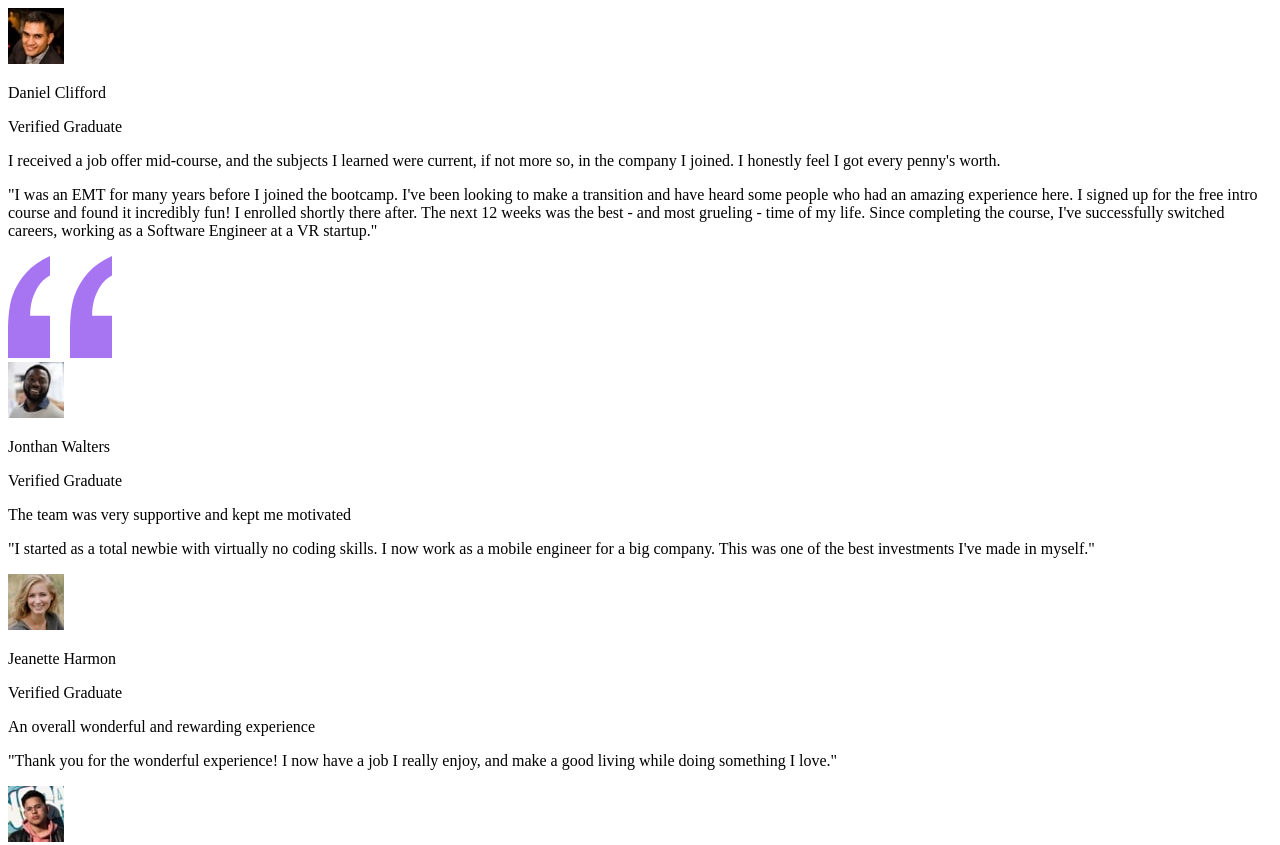
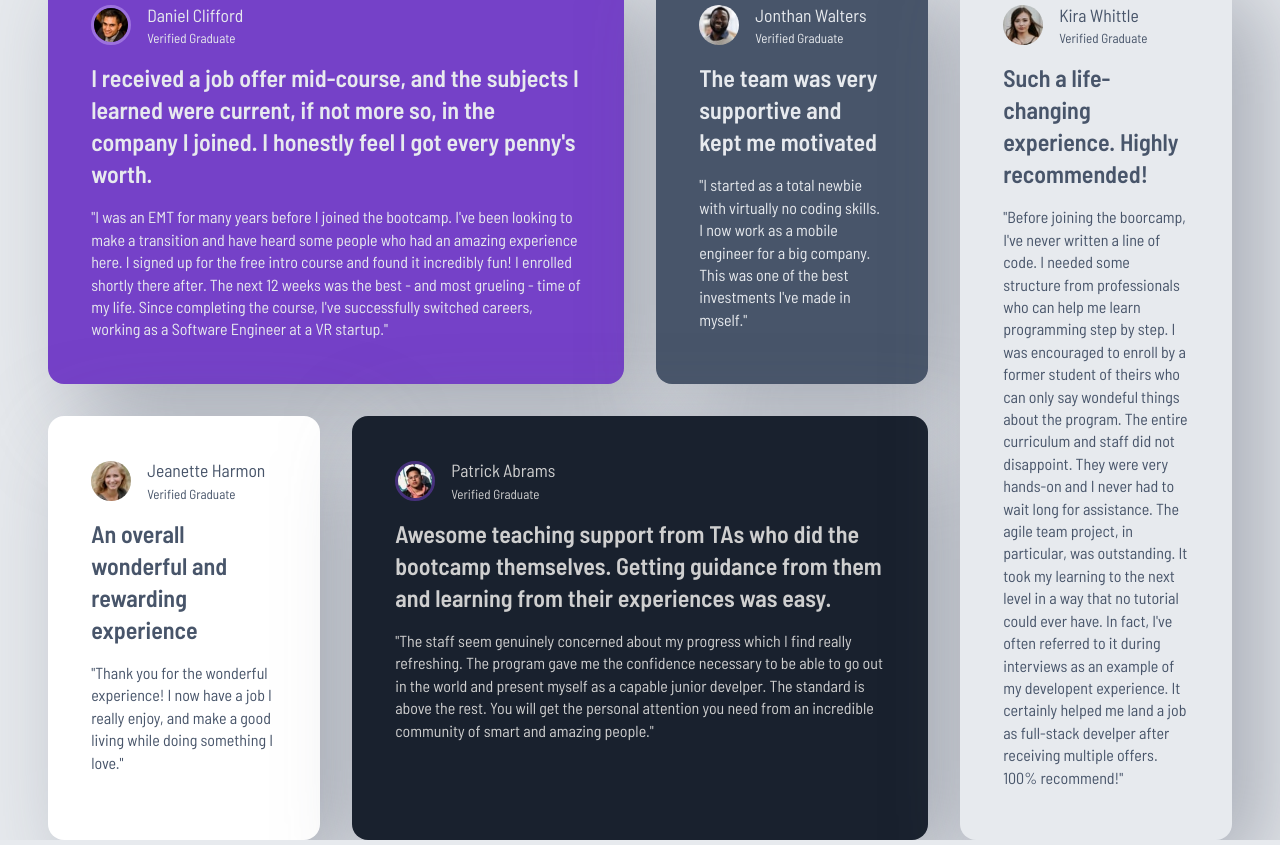
Before and after one commit to YoussefTK35/testimonials-grid-section, a plain HTML site: page index.html in a window 1280 px wide. Shown: the top 845 px of the page. Drawn offline with Linux system fonts and the light colour scheme.

Commit message:
finishing style for desktop version

```diff
--- a/index.html
+++ b/index.html
@@ -7,13 +7,18 @@
   <link rel="icon" type="image/png" sizes="32x32" href="./images/favicon-32x32.png">
 
   <title>Frontend Mentor | Testmonials grid section</title>
+  <link rel="stylesheet" href="style.css">
+
+  <link rel="preconnect" href="https://fonts.googleapis.com">
+  <link rel="preconnect" href="https://fonts.gstatic.com" crossorigin>
+  <link href="https://fonts.googleapis.com/css2?family=Barlow+Semi+Condensed:ital,wght@0,100;0,200;0,300;0,400;0,500;0,600;0,700;0,800;0,900;1,100;1,200;1,300;1,400;1,500;1,600;1,700;1,800;1,900&family=Fraunces:ital,opsz,wght@0,9..144,100..900;1,9..144,100..900&family=Montserrat:ital,wght@0,100..900;1,100..900&family=Outfit:wght@100..900&family=Poppins:ital,wght@0,100;0,200;0,300;0,400;0,500;0,600;0,700;0,800;0,900;1,100;1,200;1,300;1,400;1,500;1,600;1,700;1,800;1,900&display=swap" rel="stylesheet">
 
 </head>
 <body>
   <div class="grid-container">
-    <div class="grid-item">
+    <div class="grid-item" id="daniel">
       <div class="profile">
-        <img src="images/image-daniel.jpg" alt="daniel">
+        <img src="images/image-daniel.jpg" alt="daniel" style="border: 3px solid hsl(264, 82%, 80%, .5);">
         <div>
           <p class="full-name">Daniel Clifford</p>
           <p>Verified Graduate</p>
@@ -24,7 +29,7 @@
       <img id="quotes" src="images/bg-pattern-quotation.svg">
     </div>
 
-    <div class="grid-item">
+    <div class="grid-item" id="jonathan">
       <div class="profile">
         <img src="images/image-jonathan.jpg" alt="jonathan">
         <div>
@@ -36,7 +41,7 @@
       <p class="main-content">"I started as a total newbie with virtually no coding skills. I now work as a mobile engineer for a big company. This was one of the best investments I've made in myself."</p>
     </div>
 
-    <div class="grid-item">
+    <div class="grid-item" id="jeanette">
       <div class="profile">
         <img src="images/image-jeanette.jpg" alt="jeanette">
         <div>
@@ -48,9 +53,9 @@
       <p class="main-content">"Thank you for the wonderful experience! I now have a job I really enjoy, and make a good living while doing something I love."</p>
     </div>
 
-    <div class="grid-item">
+    <div class="grid-item" id="patrick">
       <div class="profile">
-        <img src="images/image-patrick.jpg" alt="patrick">
+        <img src="images/image-patrick.jpg" alt="patrick" style="border: 3px solid hsl(263, 55%, 52%, .5);">
         <div>
           <p class="full-name">Patrick Abrams</p>
           <p>Verified Graduate</p>
@@ -60,7 +65,7 @@
       <p class="main-content">"The staff seem genuinely concerned about my progress which I find really refreshing. The program gave me the confidence necessary to be able to go out in the world and present myself as a capable junior develper. The standard is above the rest. You will get the personal attention you need from an incredible community of smart and amazing people."</p>
     </div>
 
-    <div class="grid-item">
+    <div class="grid-item" id="kira">
       <div class="profile">
         <img src="images/image-kira.jpg" alt="kira">
         <div>
--- /dev/null
+++ b/style.css
@@ -0,0 +1,87 @@
+* {
+    margin: 0;
+    padding: 0;
+    box-sizing: border-box;
+}
+body {
+    display: flex;
+    justify-content: center;
+    align-items: center;
+    height: 100dvh;
+    background-color: hsl(214, 17%, 92%);
+    font-family: 'Barlow Semi Condensed';
+    font-size: 0.82rem;
+}
+
+.grid-container {
+    max-width: 85rem;
+    margin: 3rem;
+    display: grid;
+    grid-template-columns: repeat(4, 1fr);
+    grid-template-rows: 1fr 1fr;
+    grid-template-areas: "daniel daniel jonathan kira"
+                         "jeanette patrick patrick kira";
+    gap: 2rem;
+}
+
+.grid-item {
+    box-shadow: 2rem 2rem 6rem hsl(224, 10%, 45%, .5);
+    border-radius: 1rem;
+    padding: 2.7rem;
+}
+#daniel {
+    grid-area: daniel;
+    background-color: hsl(263, 55%, 52%);
+    color: hsl(214, 17%, 92%);
+}
+#jonathan {
+    grid-area: jonathan;
+    background-color: hsl(217, 19%, 35%);
+    color: hsl(214, 17%, 92%);
+}
+#jeanette {
+    grid-area: jeanette;
+    background-color: white;
+    color: hsl(217, 19%, 35%);
+}
+#patrick {
+    grid-area: patrick;
+    background-color: hsl(219, 29%, 14%);
+    color: hsl(0, 0%, 81%);
+}
+#kira {
+    grid-area: kira;
+    background-color: hsl(214, 17%, 92%);
+    color: hsl(217, 19%, 35%);
+}
+
+.profile {
+    display: flex;
+    align-items: center;
+    gap: 1rem;
+
+    img {
+        width: 2.5rem;
+        border-radius: 5rem;
+    }
+}
+.full-name {
+    font-size: 1.1rem;
+    margin-bottom: 0.3rem;
+}
+
+.heading-content {
+    font-size: 1.5rem;
+    font-weight: 600;
+    margin-top: 1rem;
+    margin-bottom: 1rem;
+    line-height: 2rem;
+}
+
+.main-content {
+    font-size: 1rem;
+    line-height: 1.4rem;
+}
+#quotes {
+    display: none;
+}
```
